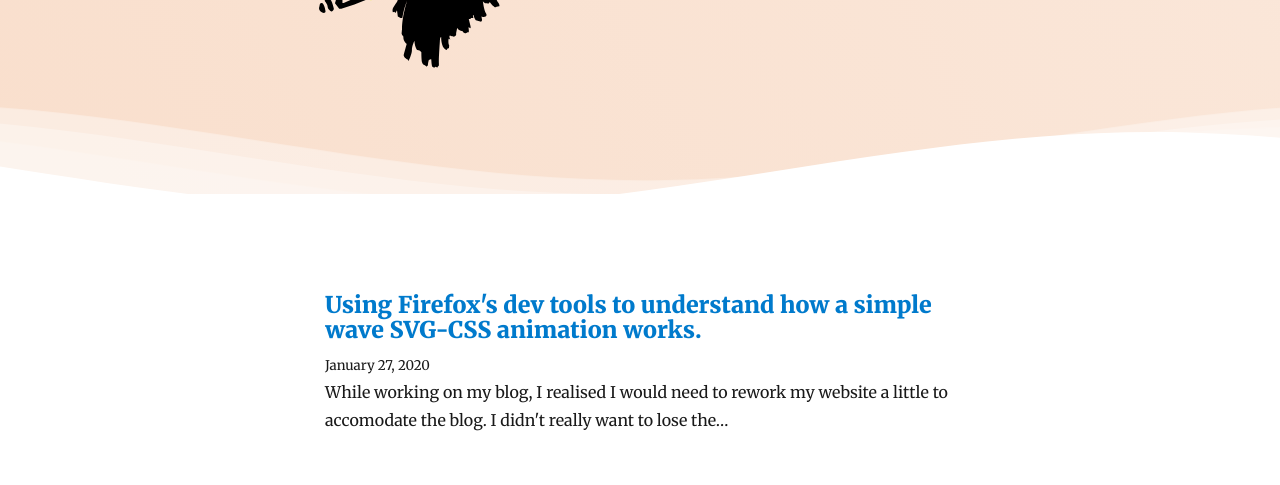
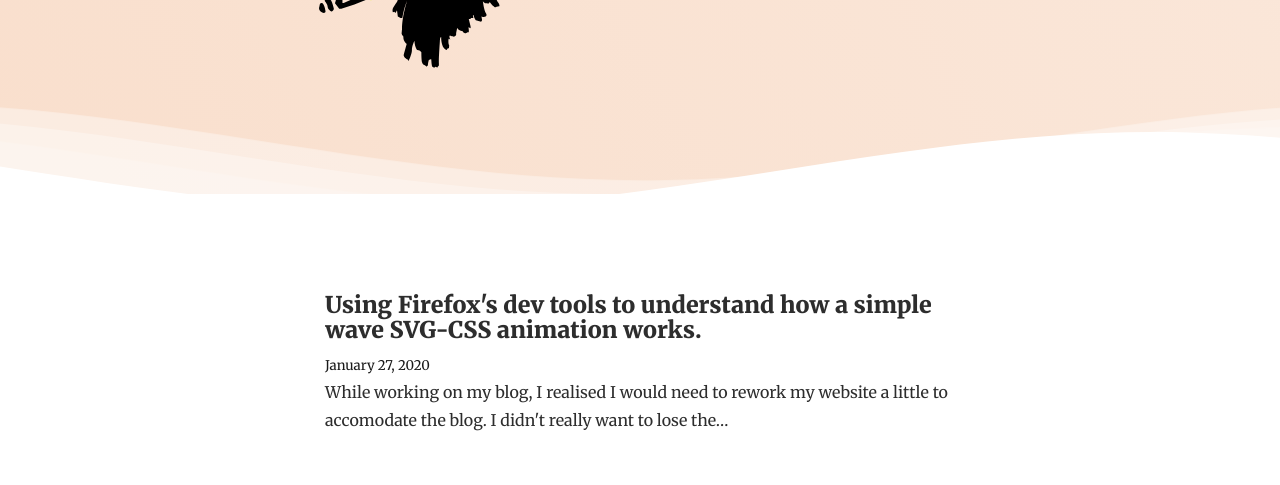
Before and after one commit to christoshrousis/christos-hrousis-2020, a Gatsby site: page / in a window 1280 px wide. Shown: the part 265-750 px from the top of the page. Built offline with nearby package versions, Linux system fonts and the light colour scheme; Gatsby itself is replaced by a stand-in of ours; some packages are replaced by stand-ins of ours.

Commit message:
Fix header, remove bluelinks...

```diff
--- a/src/pages/index.js
+++ b/src/pages/index.js
@@ -1,6 +1,7 @@
 import React from "react"
 import { Link, graphql } from "gatsby"
 
+import Bio from "../components/bio"
 import Layout from "../components/layout"
 import SEO from "../components/seo"
 import { rhythm } from "../utils/typography"
@@ -24,7 +25,10 @@ class BlogIndex extends React.Component {
                     marginBottom: rhythm(1 / 4),
                   }}
                 >
-                  <Link style={{ boxShadow: `none` }} to={node.fields.slug}>
+                  <Link
+                    style={{ boxShadow: `none`, color: "#2d2d2d" }}
+                    to={node.fields.slug}
+                  >
                     {title}
                   </Link>
                 </h3>
@@ -32,6 +36,7 @@ class BlogIndex extends React.Component {
               </header>
               <section>
                 <p
+                  style={{ color: "#2d2d2d" }}
                   dangerouslySetInnerHTML={{
                     __html: node.frontmatter.description || node.excerpt,
                   }}
```
